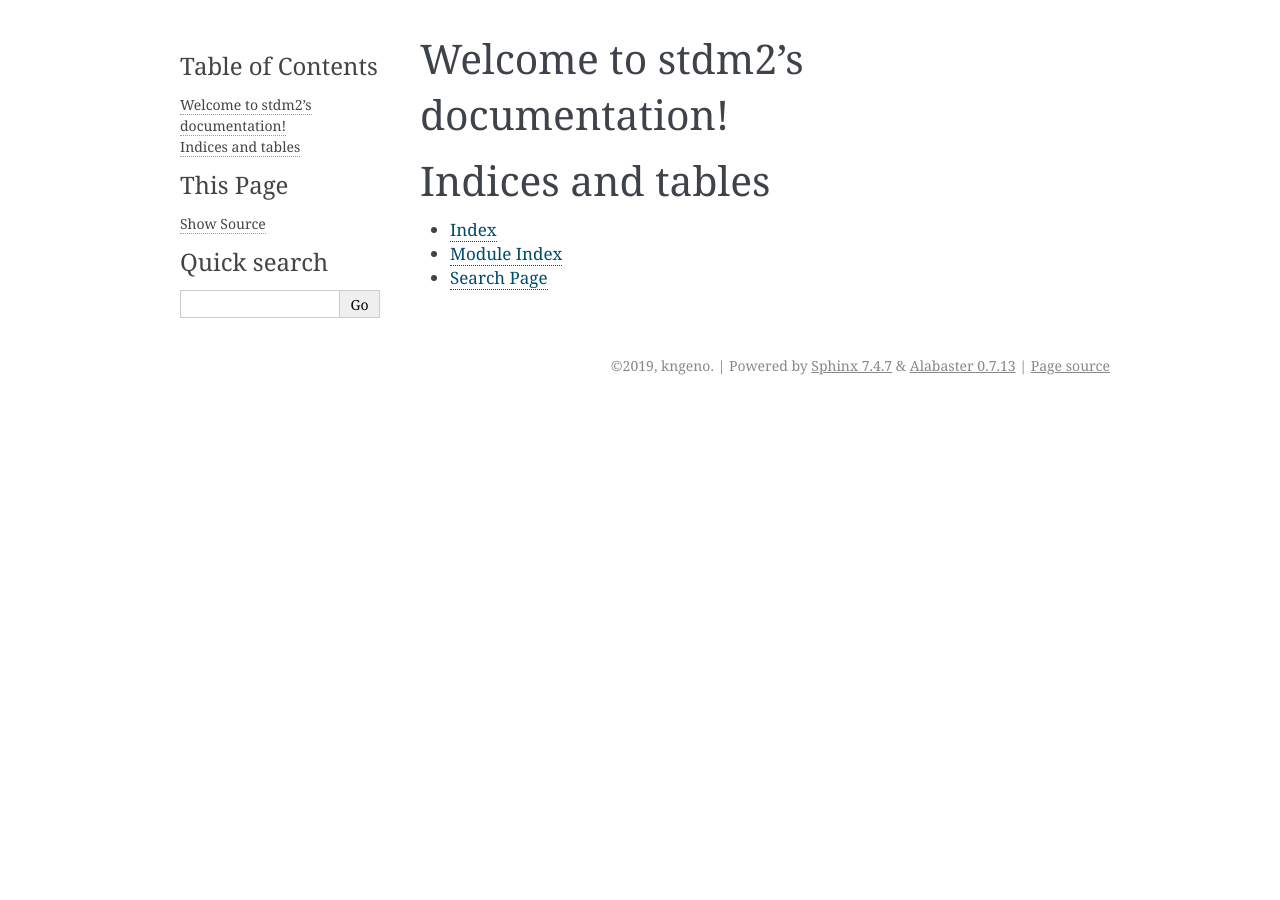
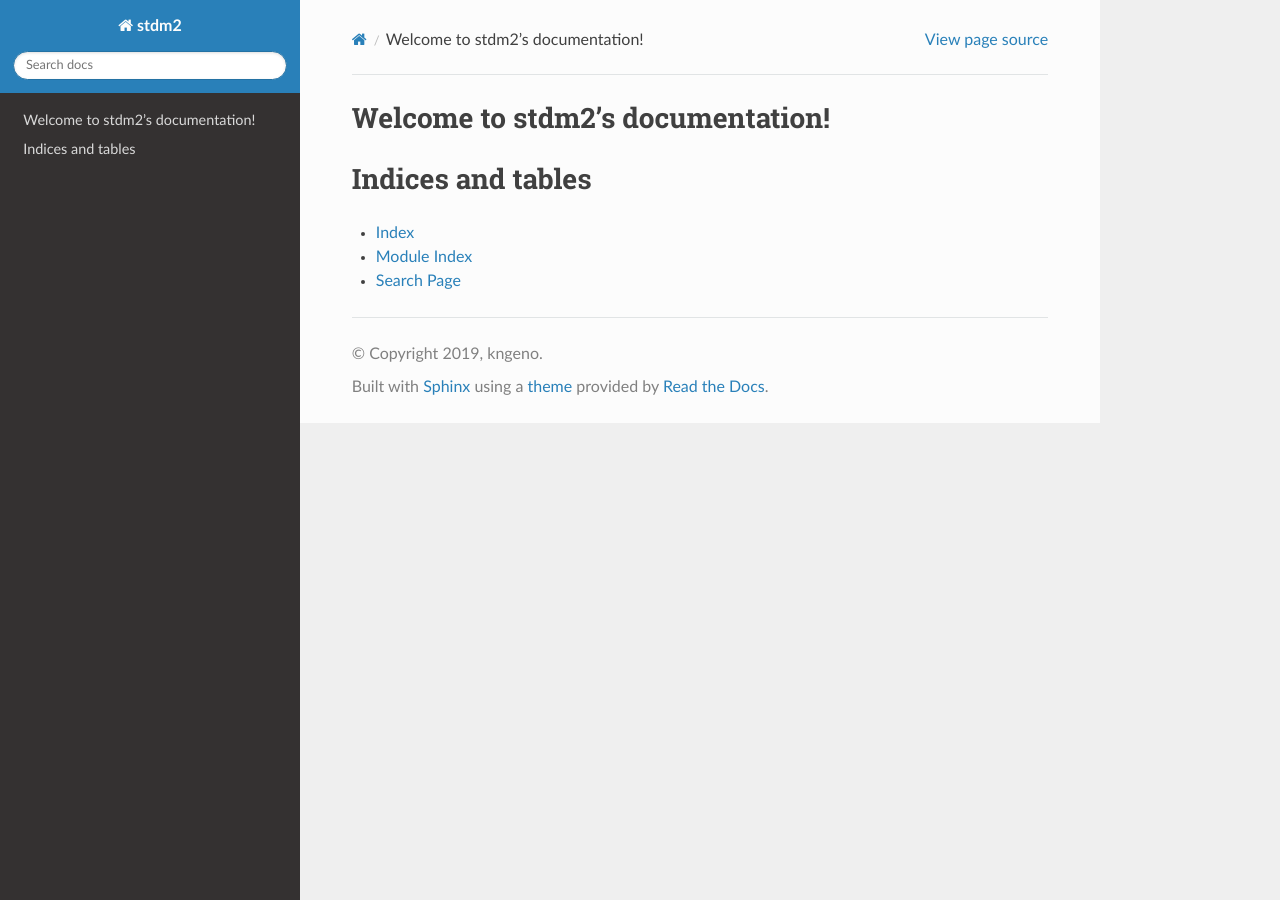
Before and after one commit to gltn/stdm2, a Sphinx documentation site: the page built from docs/source/index.rst, in a window 1280 px wide. Built offline with Sphinx 7.4.7 and the Read the Docs theme 2.0.0, drawn with Linux system fonts in a browser that asks for light colours.

Commit message:
static path sphinx

```diff
--- a/docs/source/conf.py
+++ b/docs/source/conf.py
@@ -31,6 +31,8 @@
 # extensions coming with Sphinx (named 'sphinx.ext.*') or your custom
 # ones.
 extensions = [
+    'sphinx.ext.githubpages',
+    'sphinx.ext.todo',
 ]
 
 # Add any paths that contain templates here, relative to this directory.
@@ -47,9 +49,9 @@
 # The theme to use for HTML and HTML Help pages.  See the documentation for
 # a list of builtin themes.
 #
-html_theme = 'alabaster'
+html_theme = 'sphinx_rtd_theme'#'alabaster'
 
 # Add any paths that contain custom static files (such as style sheets) here,
 # relative to this directory. They are copied after the builtin static files,
 # so a file named "default.css" will overwrite the builtin "default.css".
-html_static_path = ['_static']
+html_static_path = []
```
Also changed, not shown: .travis.yml.
